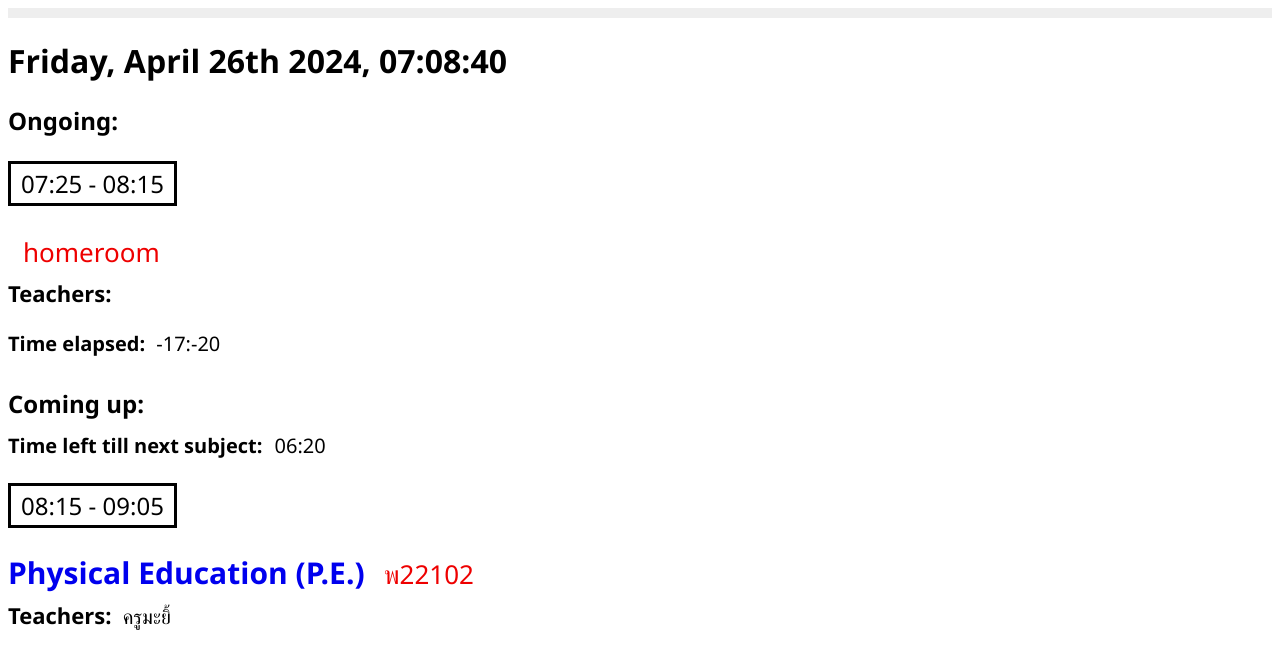
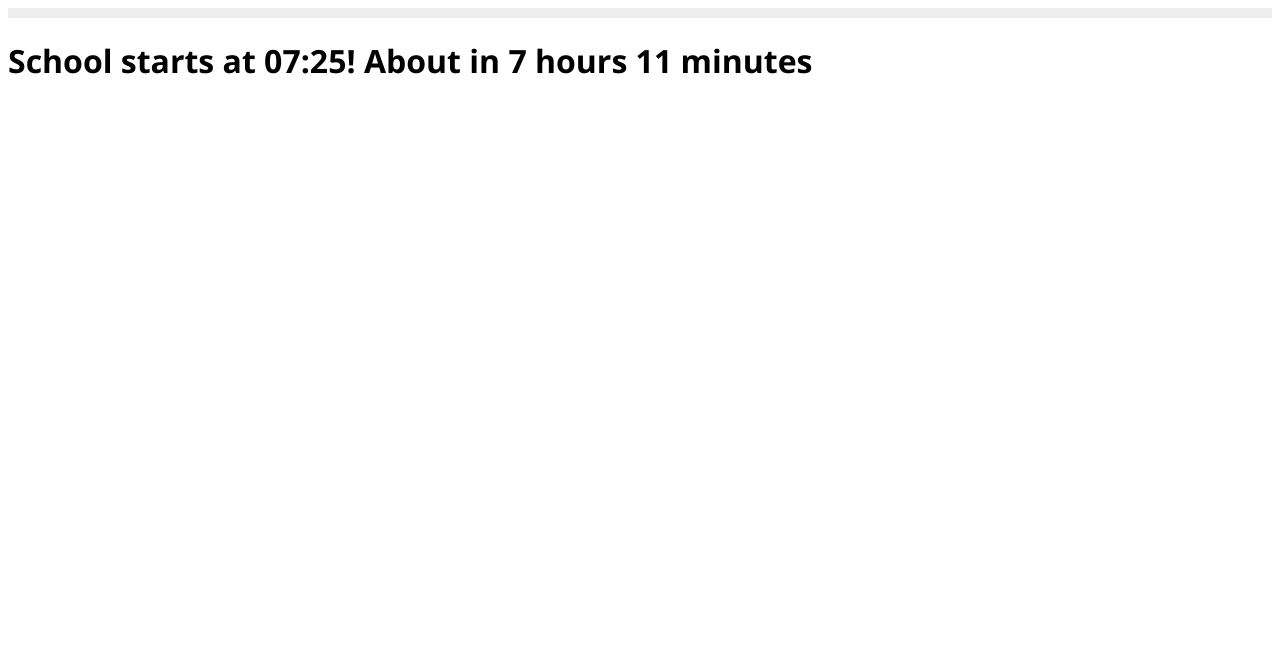
Before and after one commit to JediMadeThis/subject-timer, a plain HTML site: page index.html in a window 1280 px wide. Drawn offline with Linux system fonts and the light colour scheme.

Commit message:
Website now detects if viewed in school time or not

```diff
--- a/index.html
+++ b/index.html
@@ -18,6 +18,9 @@
       </div>
     </div>
 
+    <h1 class="notice" id="notice"></h1>
+
+    <div id="contents">
       <h1 id="time"></h1>
 
       <div>
@@ -66,6 +69,7 @@
         </div>
         <br />
       </div>
+    </div>
 
     <script src="script.js"></script>
   </body>
--- a/script.js
+++ b/script.js
@@ -116,6 +116,7 @@ const timesTest = {
 };
 
 const periodCodesNames = {
+  homeroom: 'A',
   รักการอ่าน: 'รักการอ่าน',
   lunch: 'Lunch',
   ประชุมระดับ: 'ประชุมระดับ',
@@ -162,6 +163,7 @@ const periodCodesNames = {
 };
 
 const periodCodesNamesSimplified = {
+  homeroom: 'A',
   รักการอ่าน: 'รักการอ่าน',
   lunch: 'Lunch',
   ประชุมระดับ: 'ประชุมระดับ',
@@ -208,6 +210,7 @@ const periodCodesNamesSimplified = {
 };
 
 const periodTeachers = {
+  homeroom: '-',
   รักการอ่าน_1: '-',
   lunch_1: '-',
   ประชุมระดับ_1: '-',
@@ -258,6 +261,8 @@ const periodTeachers = {
 };
 
 const timeE = document.getElementById('time');
+const noticeE = document.getElementById('notice');
+const contentsE = document.getElementById('contents');
 
 const startTimeE = document.getElementById('startTime');
 const endTimeE = document.getElementById('endTime');
@@ -281,22 +286,42 @@ setInterval(update, 1000);
 function update() {
   const d = new Date();
 
-  let dayOfWeek = days[d.getDay()];
+  let day = d.getDay();
+  let dayOfWeek = days[day];
   let dayOfMonth = d.getDate();
   let month = months[d.getMonth()];
   let year = d.getFullYear();
   let time = d.toLocaleTimeString('en-GB');
 
+  let msSinceDay = new Date(d.getFullYear(), d.getMonth(), d.getDate());
+  let ms = d.getTime() - msSinceDay.getTime();
+
+  let referenceTimes = timesTest;
+
+  if (day === 1 || day === 6) {
+    contentsE.hidden = true;
+    noticeE.textContent = `No school today, it's ${days[day]}!`;
+
+    return;
+  } else if (ms < referenceTimes[0]) {
+    contentsE.hidden = true;
+    noticeE.textContent = `School starts at ${
+      msToHms(referenceTimes[0]).fullHrsMins
+    }! About in ${msToHms(referenceTimes[9] - ms).fullChars}`;
+
+    return;
+  } else if (
+    ms > referenceTimes[Object.entries(periods[dayOfWeek.toLowerCase()]).length]
+  ) {
+    contentsE.hidden = true;
+    noticeE.textContent = `School is over, time to go home!`;
+  }
+
   timeE.textContent = `${dayOfWeek}, ${month} ${ordinal_suffix_of(
     dayOfMonth
   )} ${year}, ${time}`;
 
-  let msSinceDay = new Date(d.getFullYear(), d.getMonth(), d.getDate());
-  let ms = d.getTime() - msSinceDay.getTime();
-
   let period = 0;
-
-  let referenceTimes = timesTest;
 
   //if (d.getDay() !== 0 && d.getDay() !== 6) {
   for (let i = 0; i < Object.keys(referenceTimes).length; i++) {
@@ -386,7 +411,20 @@ function msToHms(ms) {
     sS.length < 2 ? '0' + sS : sS
   }`;
 
-  return { hours, minutes, fullHrsMins, fullMinsSecs };
+  let hoursChars =
+    hours < 1 ? '' : `${hours} ${hours === 1 ? 'hour' : 'hours'}`;
+  let minutesChars =
+    minutes < 1 ? '' : `${minutes} ${minutes === 1 ? 'minute' : 'minutes'}`;
+  let secondsChars =
+    hours < 1
+      ? seconds === 1
+        ? `${seconds} second`
+        : `${seconds} seconds`
+      : '';
+
+  let fullChars = `${hoursChars} ${minutesChars} ${secondsChars}`;
+
+  return { hours, minutes, fullHrsMins, fullMinsSecs, fullChars };
 }
 
 // Turns hours and minutes into milliseconds
```
Lines whose indentation alone changed are shown as unchanged.
